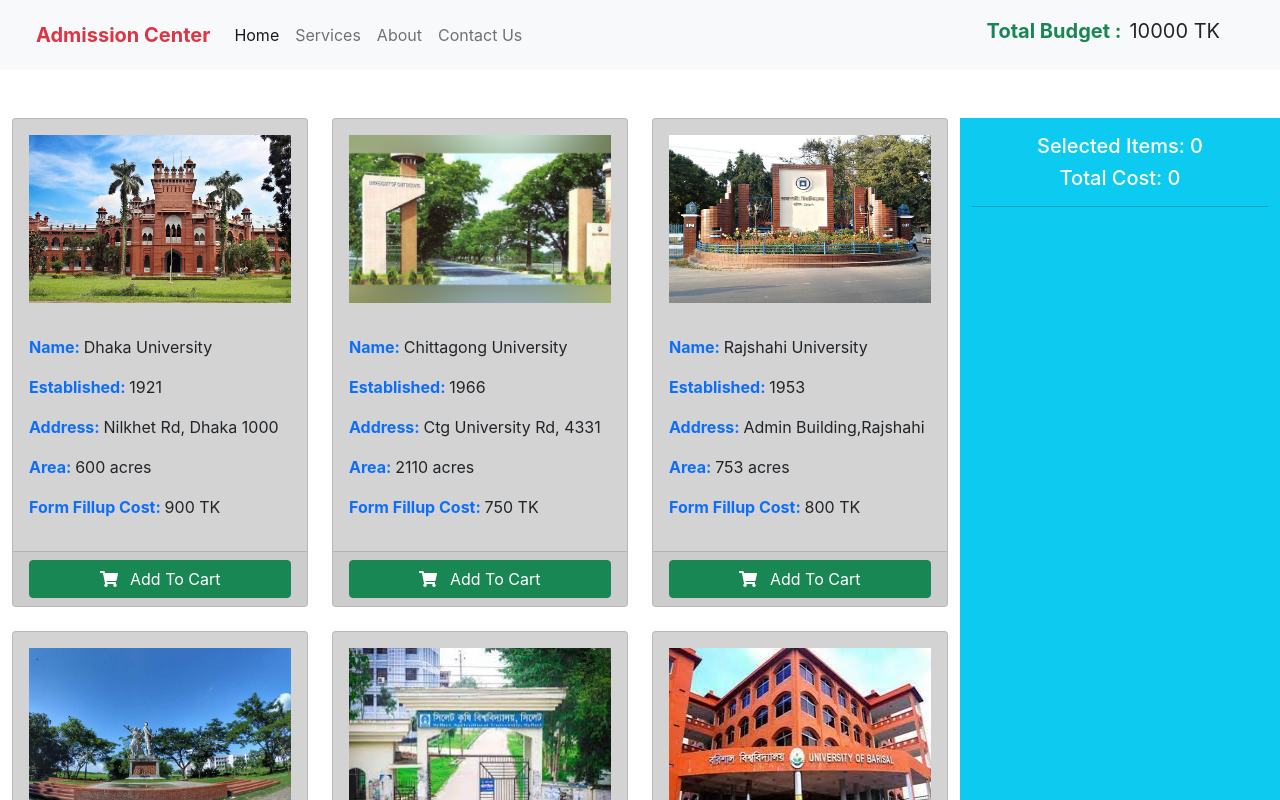
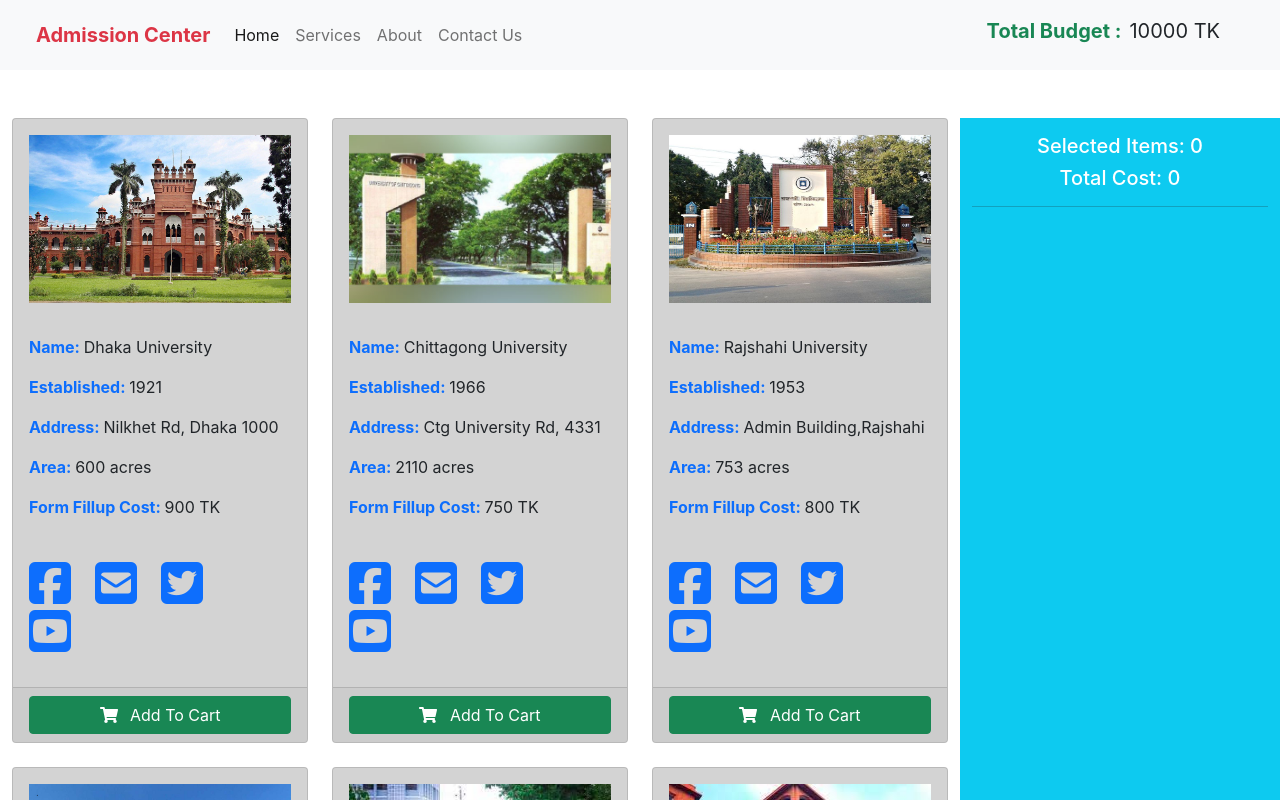
Before and after one commit to Jubair-Ahmed-Khan/admission-website, a React (Create React App) app: page / in a window 1280 px wide. Shown: the top 800 px of the page. Built offline with nearby package versions, Linux system fonts and the light colour scheme.

Commit message:
icon added

```diff
--- a/public/index.html
+++ b/public/index.html
@@ -23,6 +23,9 @@
       Learn how to configure a non-root public URL by running `npm run build`.
     -->
   <title>Admission | University</title>
+
+  <!-- font awesome link  -->
+  <script src="https://kit.fontawesome.com/2c48ed43ae.js" crossorigin="anonymous"></script>
 
   <!-- bootstrap link  -->
   <link href="https://cdn.jsdelivr.net/npm/bootstrap@5.1.1/dist/css/bootstrap.min.css" rel="stylesheet"
--- a/src/component/University/University.js
+++ b/src/component/University/University.js
@@ -7,10 +7,11 @@
     // destructuring
     const { img, name, established, address, area, formFillupFee } = props.university;
 
-    const url = "./images/" + img; // image link
+    // image link
+    const url = "./images/" + img;
 
-    const cartIcon = <FontAwesomeIcon icon={faShoppingCart} />; // cart icon font-awesome
-
+    // cart icon font-awesome
+    const cartIcon = <FontAwesomeIcon icon={faShoppingCart} />;
 
     return (
         <div>
@@ -27,6 +28,13 @@
                         <p><span className="fw-bolder text-primary">Address: </span>{address}</p>
                         <p><span className="fw-bolder text-primary">Area: </span>{area}</p>
                         <p><span className="fw-bolder text-primary">Form Fillup Cost: </span>{formFillupFee} TK</p>
+                        <br />
+                        <p>
+                            <i class="fab fa-facebook-square fa-3x text-primary me-4"></i>
+                            <i class="fas fa-envelope-square fa-3x text-primary me-4"></i>
+                            <i class="fab fa-twitter-square fa-3x text-primary me-4"></i>
+                            <i class="fab fa-youtube-square fa-3x text-primary me-4"></i>
+                        </p>
                     </div>
 
                     {/* card footer  */}
```
